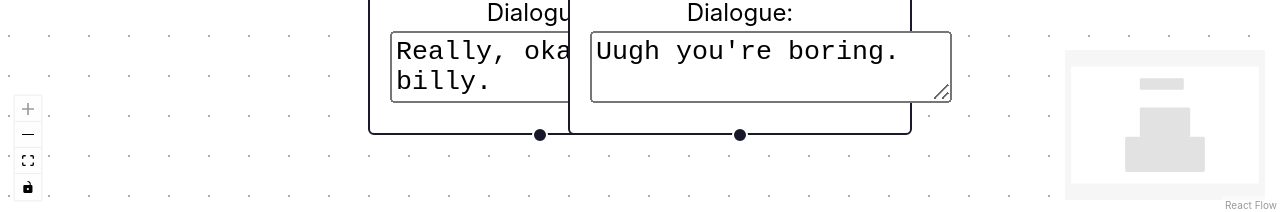
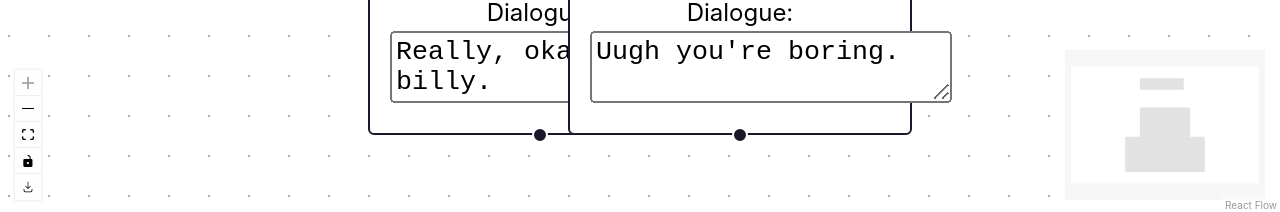
Before and after one commit to RevRocky/dialogue-editor, a React (Vite) app: page / in a window 1280 px wide. Shown: the part 585-797 px from the top of the page. Built offline with nearby package versions, Linux system fonts and the light colour scheme.

Commit message:
Export kinda sorta works! :3

```diff
--- a/package.json
+++ b/package.json
@@ -30,7 +30,9 @@
     "preview": "vite preview"
   },
   "dependencies": {
+    "@radix-ui/react-icons": "^1.3.2",
     "@xyflow/react": "^12.5.1",
+    "radix-ui": "^1.4.1",
     "react": "^18.2.0",
     "react-dom": "^18.2.0"
   },
--- a/src/App.tsx
+++ b/src/App.tsx
@@ -8,12 +8,15 @@ import {
   useNodesState,
   useEdgesState,
   type OnConnect,
+  ControlButton,
 } from '@xyflow/react';
 
 import '@xyflow/react/dist/style.css';
 
 import { INITIAL_NODES, nodeTypes, TEST_NODES } from './nodes';
 import { INITIAL_EDGES, TEST_EDGES, edgeTypes } from './edges';
+import { exportGraph } from './fileManagement/exportGraph';
+import { DownloadIcon } from '@radix-ui/react-icons';
 
 export default function App() {
   const [nodes, , onNodesChange] = useNodesState(TEST_NODES);
@@ -36,7 +39,12 @@ export default function App() {
     >
       <Background />
       <MiniMap />
-      <Controls />
+      <Controls >
+        <ControlButton onClick={() => exportGraph(nodes, edges)}>
+          <DownloadIcon/>
+        </ControlButton>
+      </Controls>
+
     </ReactFlow>
   );
 }
--- a/src/edges/ChoiceEdge.tsx
+++ b/src/edges/ChoiceEdge.tsx
@@ -5,6 +5,7 @@ import {
   BaseEdge,
   type EdgeProps,
   type Edge,
+  useReactFlow,
 } from '@xyflow/react';
 
 
@@ -19,7 +20,7 @@ export const ChoiceEdge: FC<EdgeProps<Edge<{ label: string }>>> = ({
   data,
 }) => {
 
-  console.log("Mrow", id, data?.label)
+  const { updateEdgeData } = useReactFlow();
 
   const [label, setLabel] = useState(data?.label ?? "") ;
 
@@ -54,8 +55,8 @@ export const ChoiceEdge: FC<EdgeProps<Edge<{ label: string }>>> = ({
         >
           <textarea
             className='nopan'
-            value={label}
-            onChange={(e) => setLabel(e.target.value)}
+            value={data?.label ?? ""}
+            onChange={(e) => updateEdgeData(id, {label: e.target.value})}
           />
         </div>
       </EdgeLabelRenderer>
--- a/src/fileManagement/exportGraph.ts
+++ b/src/fileManagement/exportGraph.ts
@@ -1,10 +1,12 @@
-import { Edge, getConnectedEdges } from "@xyflow/react";
-import { AppNode } from "../nodes/types";
+import { Edge, getConnectedEdges, getOutgoers } from "@xyflow/react";
+import { AppNode, DialogueNode } from "../nodes/types";
 import { START_NODE_ID } from "../nodes";
 import { Dialogue } from "../utils/types";
 
 
-
+function getNodeById(targetId: string, nodes: AppNode[]) {
+    return nodes.filter(node => node.id === targetId)[0];
+}
 
 export function exportGraph(nodes: AppNode[], edges: Edge[]) {
     let exportedDialogue: Record<string, Dialogue> = {};
@@ -16,8 +18,72 @@ export function exportGraph(nodes: AppNode[], edges: Edge[]) {
 
     // Recursively explore each edge
     function exploreEdge(edge: Edge) {
+        let destinationNode = getNodeById(edge.target, nodes);
 
+        // Some rudimentery error handling. We only expect to get
+        // dialogue nodes, at least in version one however.
+        if (destinationNode.type !== "dialogue-node") {
+            // TODO: Create a toast to display this...
+            console.error(`File export has failed. Node with id: ${destinationNode.id} is not a "Dialogue Node"`);
+            console.error('Aborting export...');
+            throw new Error('File export failed...');
+        }
+        // Implicit else: we have a dialogue node
+        destinationNode = destinationNode as DialogueNode;
+
+        let dialogue: Dialogue = {
+            character: destinationNode.data.character,
+            dialogue: destinationNode.data.dialogue
+        }
+
+        // The number of connections will tell us how to proceed...
+        const outgoingEdges = getConnectedEdges([destinationNode], edges).filter(edge => edge.source === destinationNode.id);
+        console.log("Nya", outgoingEdges)
+
+        switch(outgoingEdges.length) {
+            case 0:
+                // We're done exploring this path
+                exportedDialogue[destinationNode.id] = dialogue;
+                return;
+            case 1:
+                // Follow that single connection where it leads but first
+                exportedDialogue[destinationNode.id] = {
+                    ...dialogue,
+                    next: outgoingEdges[0].target
+                }
+
+                exploreEdge(outgoingEdges[0]);
+                return;
+            default:
+                console.log("MROW")
+                dialogue.choices = []
+                for (const edge of outgoingEdges) {
+                    if (edge.type !== 'choice') {
+                        console.error(`File export has failed. Edge with id: ${edge.id} is not a "Choice Edge"`);
+                        console.error('Aborting export...');
+                        throw new Error('File export failed...');
+                    }
+
+
+
+                    // Implicit else: we have a choice edge
+                    dialogue.choices.push({
+                        text: edge?.data?.label as string,
+                        next: edge.target
+                    })
+
+                    // And we must explore it
+                    exploreEdge(edge);
+                }
+
+                // Is this right ?
+                exportedDialogue[destinationNode.id] = dialogue;
+                return;
+        }
     }
 
-    const initialDialogueNode = nodes.filter(node => node.id === initialEdge.target);
+    exploreEdge(initialEdge);
+
+
+    console.log(exportedDialogue)
 }
--- a/src/nodes/DialogueNode.tsx
+++ b/src/nodes/DialogueNode.tsx
@@ -1,15 +1,13 @@
-import { useState } from 'react';
-import { Handle, Position } from '@xyflow/react';
+import { Handle, Position, useReactFlow } from '@xyflow/react';
 import { TextNodeProps } from './types';
 
 
 
-export function DialogueNode(data: any) {
+export function DialogueNode(nodeData: any) {
 
-    const props = data.data as TextNodeProps;
-
-    const [character, setCharacter] = useState(props.character)
-    const [dialogue, setDialogue] = useState(props.dialogue);
+    const id = nodeData.id;
+    const props = nodeData.data as TextNodeProps;
+    const { updateNodeData } = useReactFlow();
 
     return (
         <>
@@ -19,15 +17,19 @@ export function DialogueNode(data: any) {
             <input
                 id="input-character"
                 name="input-character"
-                value={character}
-                onChange={(e) => setCharacter(e.target.value)}
+                value={props.character}
+                onChange={(e) => updateNodeData(id, {
+                    character: e.target.value
+                })}
             />
             <label htmlFor="input-dialogue">Dialogue:</label>
             <textarea
                 id="input-dialogue"
                 name="input-dialogue"
-                value={dialogue}
-                onChange={(e) => setDialogue(e.target.value)}
+                value={props.dialogue}
+                onChange={(e) => updateNodeData(id, {
+                   dialogue: e.target.value
+                })}
                 className="nodrag" />
         </div>
         <Handle type="source" position={Position.Bottom} id="bottom" />
--- a/src/utils/types.ts
+++ b/src/utils/types.ts
@@ -8,4 +8,5 @@ export type Dialogue = {
     character: string,
     dialogue: string,
     choices?: Choice[]
+    next?: string
 }
```
Also changed, not shown: 1 other file (tests, documents, lock files or other folders).
